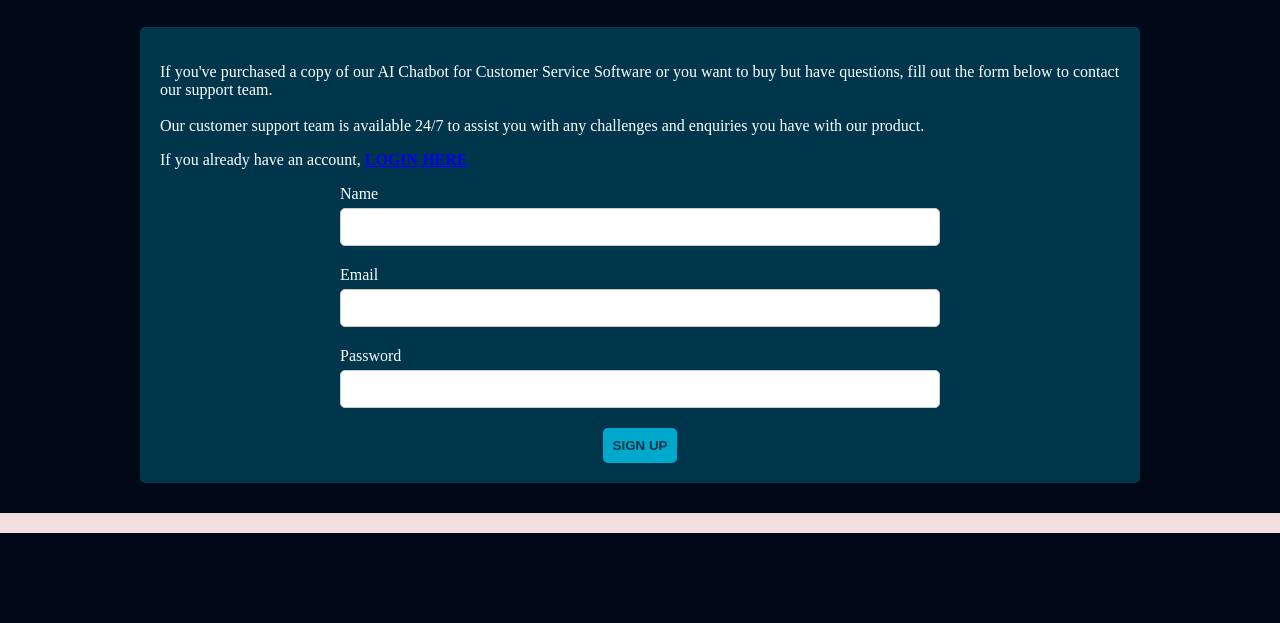
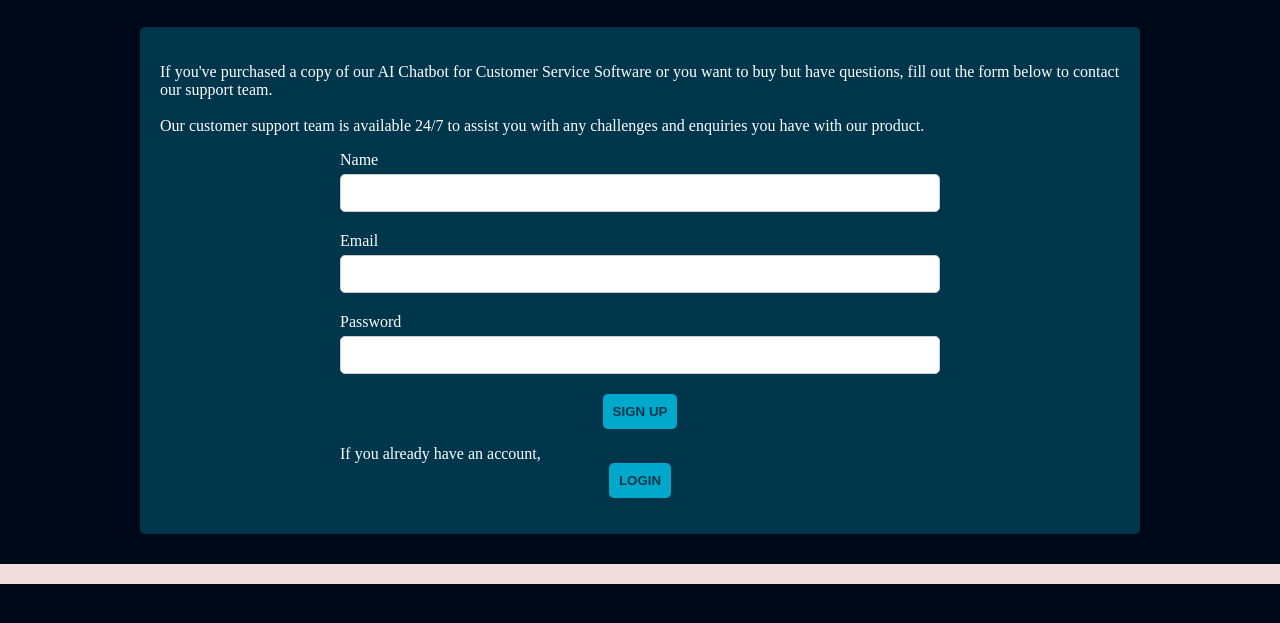
Before and after one commit to SundaysTechLab/ai-chatbot, a website: page frontend/index.html in a window 1280 px wide. Shown: the part 143-766 px from the top of the page. Drawn offline with Linux system fonts and the light colour scheme; no server answers.

Commit message:
modified:   README.md modified:   frontend/index.html modified:   package.json

```diff
--- a/frontend/index.html
+++ b/frontend/index.html
@@ -21,7 +21,6 @@
         </header>
         <main>
             <p>If you've purchased a copy of our AI Chatbot for Customer Service Software or you want to buy but have questions, fill out the form below to contact our support team. </br></br> Our customer support team is available 24/7 to assist you with any challenges and enquiries you have with our product.</p>
-            <p>If you already have an account, <b><a href="/login" >LOGIN HERE</a></b></p>
             <form id="signup-form" action="/" method="post">
                 <div class="form-group">
                     <label for="name">Name</label>
@@ -36,6 +35,8 @@
                     <input type="password" id="password" name="password" required>
                 </div>
                 <button type="submit">SIGN UP</button>
+                <p>If you already have an account, <button class="login-button" onclick="location.href='/login'">LOGIN</button>
+
             </form>
         </main>
     </div>
--- a/package.json
+++ b/package.json
@@ -4,7 +4,7 @@
   "description": "",
   "main": "server.js",
   "scripts": {
-    "start": "node server.js",
+    "start": "node backend/server.js",
     "vercel-build": "npm install",
     "test": "echo \"Error: no test specified\" && exit 1"
   },
```
Also changed, not shown: README.md.
